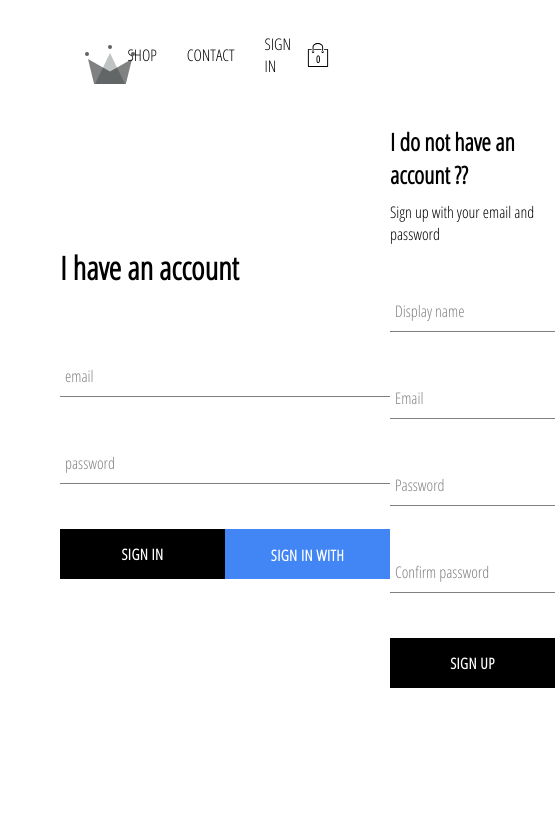
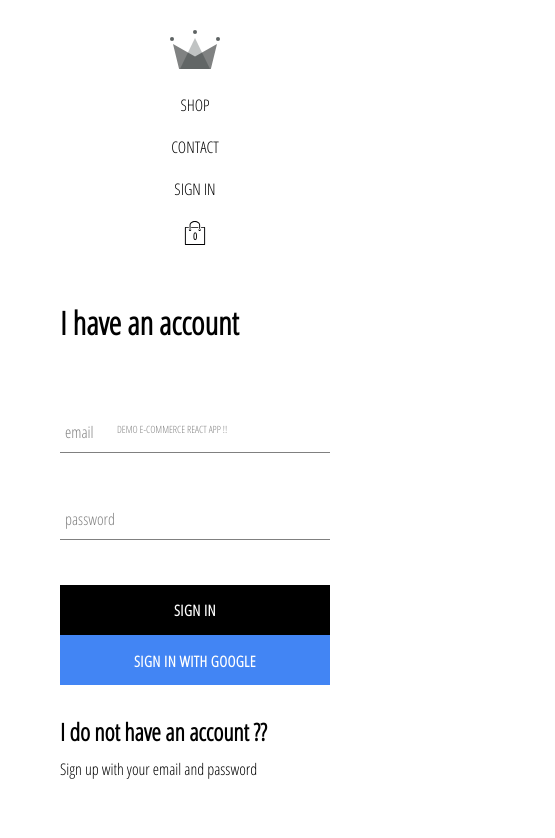
Before and after one commit to youngGaf/giddy-clothing, a React (Create React App) app: page /signin in a window 390 px wide. Shown: the top 838 px of the page, 555 px wide, since content can reach past the window. Built offline with nearby package versions, Linux system fonts and the light colour scheme; no server answers.

Commit message:
fix: site responsiveness

```diff
--- a/src/components/cart-dropdown/cart-dropdown.styles.scss
+++ b/src/components/cart-dropdown/cart-dropdown.styles.scss
@@ -25,4 +25,9 @@
     button {
       margin-top: auto;
     }
-  }
+
+    @media(max-width: 568px){
+      top: 250px;
+      right: 10vw;
+    }
+}
--- a/src/components/contact/contact-form.component.jsx
+++ b/src/components/contact/contact-form.component.jsx
@@ -4,7 +4,7 @@ import FormInput from '../form-input/form-input.component';
 import CustomButton from '../custom-button/custom-button.component';
 
 import './contact-form.styles.scss';
-import { auth, createUserProfileDocument } from '../../firebase/firebase.utils';
+
 
 class Contact extends React.Component{
     constructor(){
--- a/src/components/contact/contact-form.styles.scss
+++ b/src/components/contact/contact-form.styles.scss
@@ -12,4 +12,6 @@
         resize: vertical;
 
     }
+
+
 }
--- a/src/components/directory/directory.styles.scss
+++ b/src/components/directory/directory.styles.scss
@@ -3,4 +3,9 @@
     display: flex;
     flex-wrap: wrap;
     justify-content: space-between;
+
+
+    @media(max-width: 568px){
+      flex-direction: column;
+   }
   }
--- a/src/components/header/header.styles.jsx
+++ b/src/components/header/header.styles.jsx
@@ -9,12 +9,24 @@ export const HeaderContainer = styled.div`
     display: flex;
     justify-content: space-between;
     margin-bottom: 25px;
+
+    @media(max-width: 568px){
+        height:auto;
+        flex-direction:column;
+        justify-content: centre;
+        align-items: center;
+     }
 `;
 
 export const LogoContainer = styled(Link)`
     height: 100%;
     width: 70px;
     padding: 25px;
+
+    @media(max-width: 568px){
+        padding:10px;
+     }
+
 `
 
 export const OptionsContainer = styled.div`
@@ -23,6 +35,12 @@ export const OptionsContainer = styled.div`
     display: flex;
     align-items: center;
     justify-content: flex-end;
+
+    @media(max-width: 568px){
+        flex-direction:column;
+
+     }
+
 `
 
 export const OptionLink = styled(Link)`
@@ -32,11 +50,20 @@ export const OptionLink = styled(Link)`
 
 export const Watermark = styled.div`
     position:fixed;
-    top:50px;
-    right:500px;
+    top:50%;
+    left:200px;
     opacity:0.5;
     z-index:99;
     color:black;
     font-size:50px;
+    white-space: nowrap;
+
+
+    @media(max-width: 568px){
+       font-size:10px;
+       top:50%;
+       left:30%;
+       white-space: nowrap;
+    }
 
 `;
--- a/src/components/sign-in/sign-in.styles.scss
+++ b/src/components/sign-in/sign-in.styles.scss
@@ -13,4 +13,14 @@
         justify-content: space-between;
 
     }
+
+    @media(max-width: 568px){
+        width: 100%;
+
+        .buttons{
+            flex-direction: column;
+            justify-content: space-between;
+
+        }
+     }
 }
--- a/src/components/sign-up/signup.styles.scss
+++ b/src/components/sign-up/signup.styles.scss
@@ -6,4 +6,10 @@
     .title{
         margin: 10px 0;
     }
+
+    @media(max-width: 568px){
+        margin-top: 20px;
+        width:100%;
+        justify-items: center;
+    }
 }
--- a/src/pages/sign-in-and-sign-up-page/sign-in-and-sign-up-page.styles.scss
+++ b/src/pages/sign-in-and-sign-up-page/sign-in-and-sign-up-page.styles.scss
@@ -5,4 +5,7 @@
     justify-content: space-evenly;
     align-items: center;
 
+    @media(max-width: 568px){
+        flex-direction: column;
+     }
 }
```
